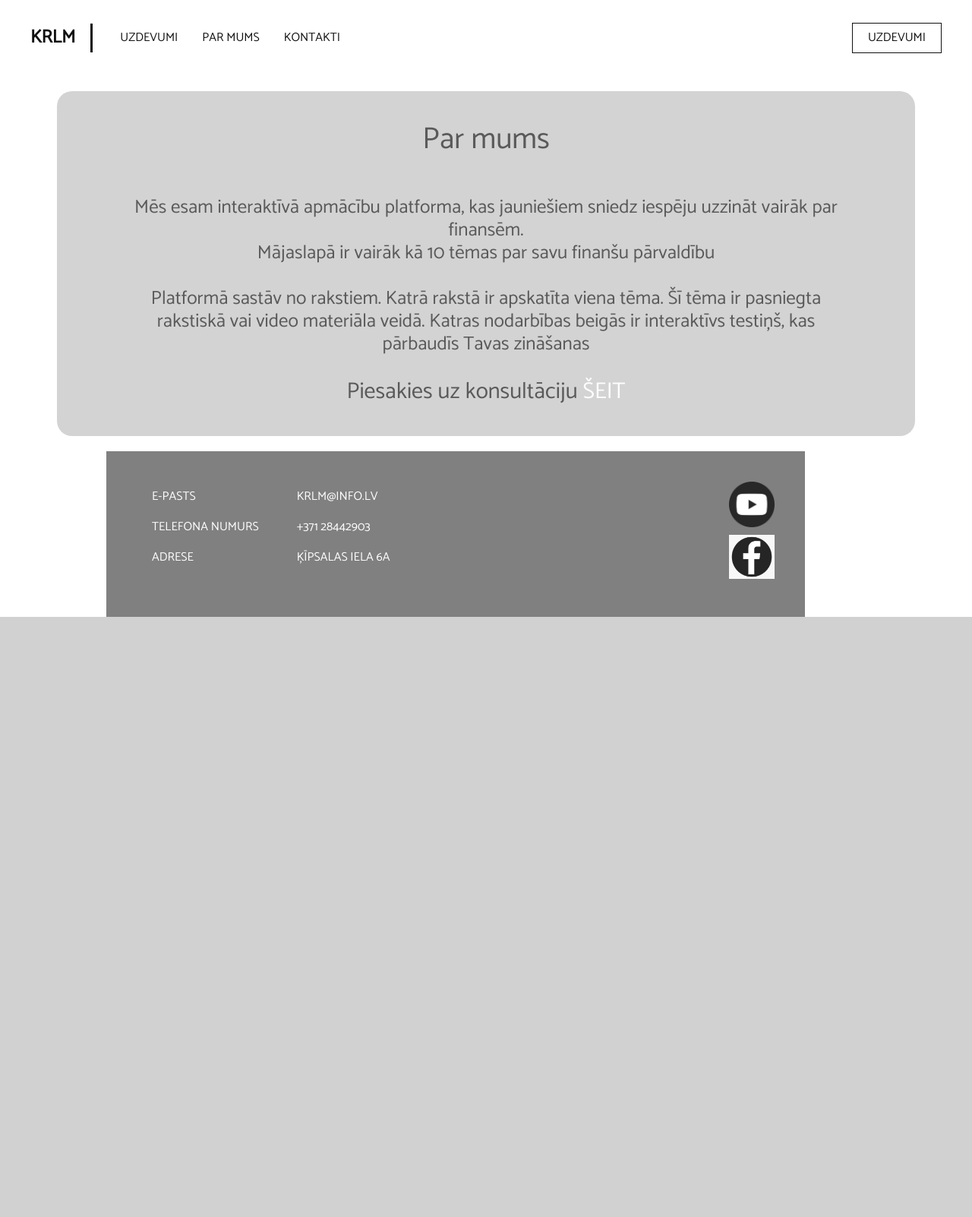
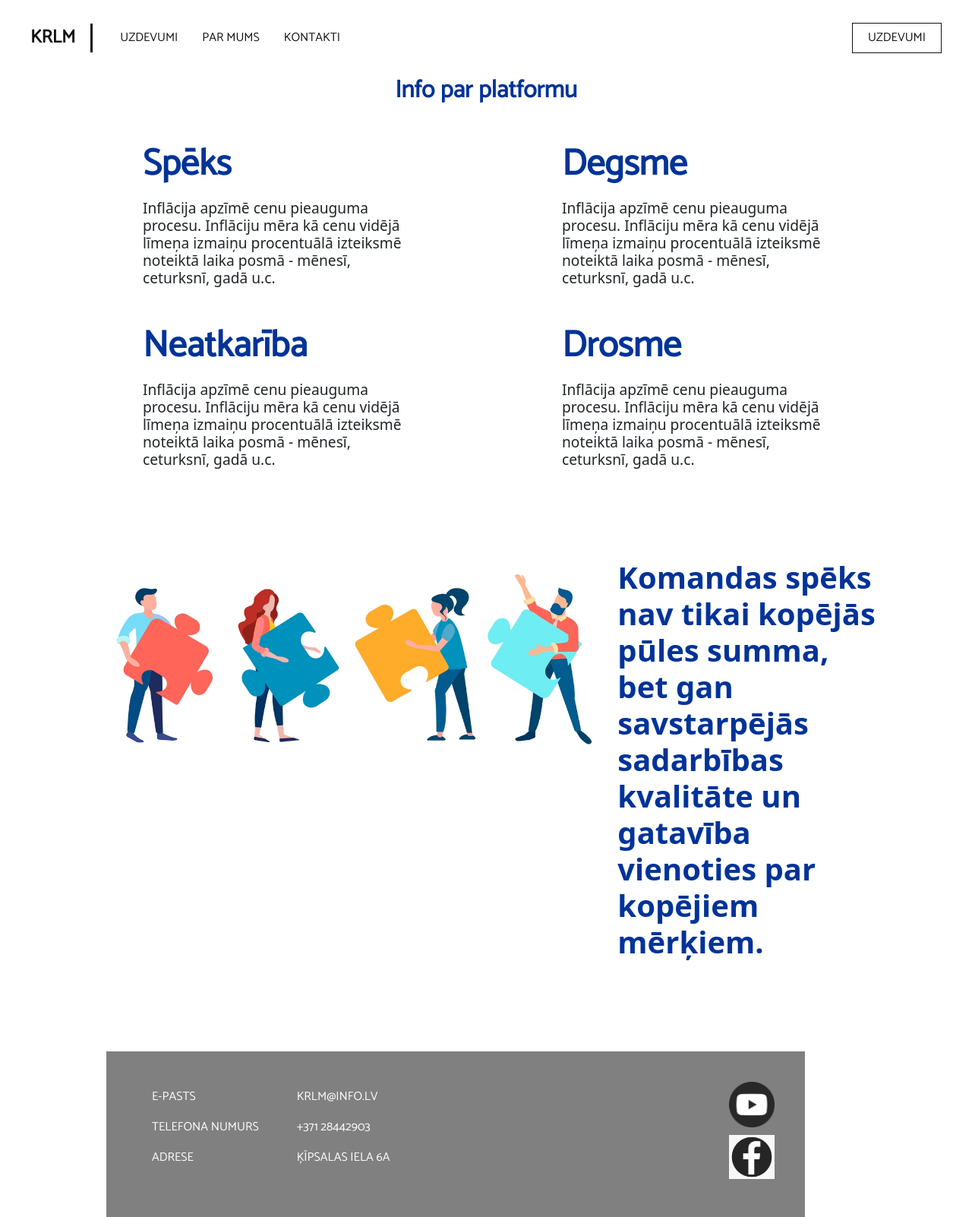
Before and after one commit to SpectrumLV/finansu-lapa, a PHP site: page /par-mani.php in a window 1280 px wide. Shown: the whole page at 76% size. Before the commit the page ends 812 px from the top, so only its background shows below. Run offline with PHP 8.4, Linux system fonts and the light colour scheme.

```diff
--- a/par-mani.php
+++ b/par-mani.php
@@ -1,17 +1,80 @@
 <?php include_once('navbar.php'); ?>
   <main>
-    <div class="wrapper par-mani">
-
-      <h1>Par mums</h1>
-      <p>Mēs esam interaktīvā apmācību platforma, kas jauniešiem sniedz iespēju uzzināt vairāk par finansēm.
-        <br> Mājaslapā ir vairāk kā 10 tēmas par savu finanšu pārvaldību <br><br>
-        Platformā sastāv no rakstiem. Katrā rakstā ir apskatīta viena tēma. Šī tēma ir pasniegta rakstiskā vai video materiāla veidā. Katras nodarbības beigās ir interaktīvs testiņš, kas pārbaudīs Tavas zināšanas</p>
+  <section class="case-vid" style="padding: 0 0;">
 
 
-        <h2>Piesakies uz konsultāciju <a href="anketa.php">ŠEIT</a></h2>
-    </div>
+
+      <h1 style= "text-align: center; padding-bottom: 50px; font-size: 2rem; text-transform: none">Info par platformu</h1>
+        <div class="row" style= "text-align: left; margin-bottom: 50px; padding: 0 100px">
 
 
+          <div class="col-md-6" style= "padding: 0px 100px">
+            <h1 style= "text-align: left;font-size: 3rem; text-transform: none">Spēks</h1>
+            <br>
+            <h3 style= "font-size: 1.2rem">Inflācija apzīmē cenu pieauguma procesu.
+Inflāciju mēra kā cenu vidējā līmeņa izmaiņu procentuālā izteiksmē
+noteiktā laika posmā - mēnesī, ceturksnī, gadā u.c.</h3>
+          </div>
+
+          <div class="col-md-6" style= "padding:0 100px">
+            <h1 style= "text-align: left;font-size: 3rem; text-transform: none">Degsme</h1>
+            <br>
+            <h3 style= "font-size: 1.2rem">Inflācija apzīmē cenu pieauguma procesu.
+Inflāciju mēra kā cenu vidējā līmeņa izmaiņu procentuālā izteiksmē
+noteiktā laika posmā - mēnesī, ceturksnī, gadā u.c.</h3>
+          </div>
+
+        </div>
+
+
+              <div class="row" style= "text-align: left; padding: 0 100px">
+
+
+                <div class="col-md-6"  style= "padding: 0 100px">
+                  <h1 style= "text-align: left;font-size: 3rem; text-transform: none">Neatkarība</h1>
+                  <br>
+                  <h3 style= "font-size: 1.2rem">Inflācija apzīmē cenu pieauguma procesu.
+      Inflāciju mēra kā cenu vidējā līmeņa izmaiņu procentuālā izteiksmē
+      noteiktā laika posmā - mēnesī, ceturksnī, gadā u.c.</h3>
+                </div>
+
+                <div class="col-md-6"  style= "padding: 0 100px">
+                  <h1 style= "text-align: left;font-size: 3rem; text-transform: none">Drosme</h1>
+                  <br>
+                  <h3 style= "font-size: 1.2rem">Inflācija apzīmē cenu pieauguma procesu.
+      Inflāciju mēra kā cenu vidējā līmeņa izmaiņu procentuālā izteiksmē
+      noteiktā laika posmā - mēnesī, ceturksnī, gadā u.c.</h3>
+                </div>
+
+              </div>
+
+
+</section>
+
+
+      <section class="index-banner">
+           <div class="row" style="margin: 70px 120px">
+
+           <div class="col-md-8 landing-image">
+              <img src="TEAM.jpg" alt="Banner Image" class="img-fluid">
+            </div>
+
+            <div class="col-md-4"style="padding: 0px 0px" >
+                <h4 style="font-size: 2.5rem; padding: 50px 0;color: #003398; font-weight: 700">Komandas spēks nav tikai kopējās pūles summa,
+              bet gan savstarpējās sadarbības kvalitāte un gatavība vienoties par kopējiem mērķiem.</h4>
+
+            </div>
+
+
+
+        </div>
+
+      </section>
+
+
+
+
+          </section>
 
 
 
```
Also changed, not shown: TEAM.jpg (added).
